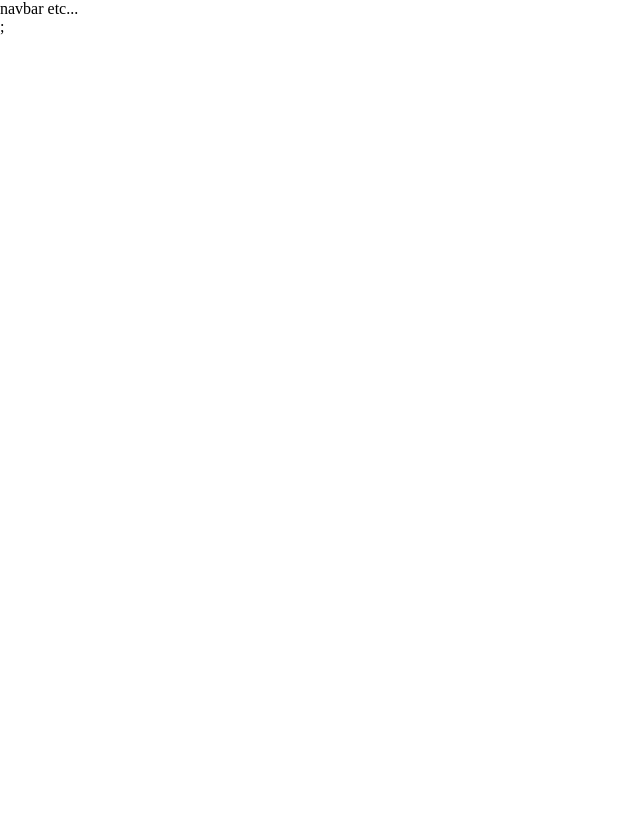
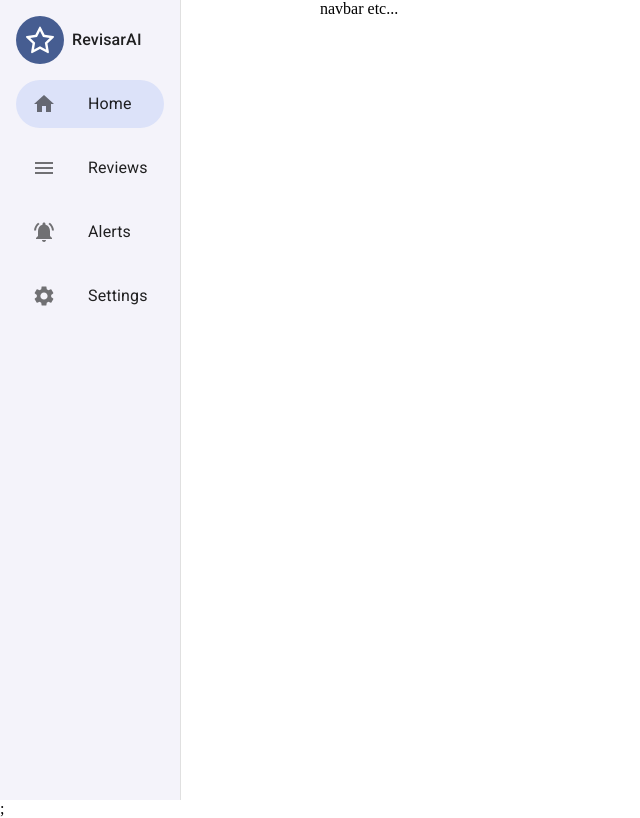
Before and after one commit to RevisarAI/RevisarAI, a React (Vite) app in the folder frontend/: page / in a window 1280 px wide. Shown: the whole page, without its empty margins (0-640 px from the left). Built offline with nearby package versions, Linux system fonts and the light colour scheme; no server answers; sample sign-in values are in the browser's storage.

Commit message:
Create navbar and round the edges

```diff
--- /dev/null
+++ b/frontend/src/components/Navbar.tsx
@@ -0,0 +1,64 @@
+import { Drawer, List, ListItem, ListItemText, ListItemButton, ListItemIcon } from '@mui/material';
+import React from 'react';
+import HomeIcon from '@mui/icons-material/Home';
+import MenuIcon from '@mui/icons-material/Menu';
+import NotificationsActiveIcon from '@mui/icons-material/NotificationsActive';
+import SettingsIcon from '@mui/icons-material/Settings';
+
+interface IMenuItem {
+    text: string,
+    icon: React.ReactNode,
+    link: string,
+}
+
+const navbarItems: Array<IMenuItem> = [{text: 'Home', icon: <HomeIcon/>, link: ''},
+                                       {text: 'Reviews', icon: <MenuIcon/>, link: ''},
+                                       {text: 'Alerts', icon: <NotificationsActiveIcon/>, link: ''},
+                                       {text: 'Settings', icon: <SettingsIcon/>, link: ''}];
+
+const Navbar: React.FC = () => {
+    const [selectedIndex, setSelectedIndex] = React.useState(0);
+
+    const handleListItemClick = (
+        event: React.MouseEvent<HTMLDivElement, MouseEvent>,
+        index: number) => {
+        setSelectedIndex(index);
+      };
+
+    return (<>
+    <Drawer
+        variant="permanent"
+        anchor="left">
+        <List sx={{ backgroundColor: '#F4F3FA', height: '100%'}}>
+            <ListItem>
+            <ListItemIcon>
+                <svg width="48" height="48" viewBox="0 0 48 48" fill="none" xmlns="http://www.w3.org/2000/svg">
+                    <circle cx="24" cy="24" r="24" fill="#465D91"/>
+                    <path d="M24.0006 14.9945L27.0003 21.0515L33.6953 22.0224L28.8467 26.7448L29.9939 33.4079L24.0006 30.26L18.0061 33.4079L19.1545 26.7424L14.2962 22.0248L21.0021 21.0515L24.0006 14.9945ZM24.0006 10.5C23.6134 10.5 23.3281 10.8709 23.1763 11.1897L19.3912 18.8345L10.942 20.0612C10.522 20.1279 10 20.3303 10 20.8333C10 21.1364 10.2173 21.4212 10.42 21.6406L16.5457 27.5885L15.0986 35.9897C15.0841 36.1085 15.0671 36.2103 15.0671 36.3279C15.0659 36.763 15.2832 37.1667 15.7724 37.1667C16.0079 37.1667 16.2264 37.0842 16.4449 36.9655L24.0006 32.9994L31.5575 36.9655C31.759 37.0842 31.9933 37.1667 32.2288 37.1667C32.7156 37.1667 32.9184 36.763 32.9184 36.3291C32.9184 36.2103 32.9184 36.1085 32.9026 35.9909L31.4555 27.5897L37.5642 21.6418C37.7839 21.4224 38 21.1376 38 20.8345C38 20.3303 37.4598 20.1279 37.0592 20.0624L28.6112 18.8358L24.8237 11.1897C24.6731 10.8709 24.3879 10.5 24.0006 10.5Z" fill="white"/>
+                </svg>
+            </ListItemIcon>
+            <ListItemText primary="RevisarAI" primaryTypographyProps={{ fontWeight: '450'}}/>
+            </ListItem>
+            {navbarItems.map((item, i) => (
+                <ListItem key={item.text}>
+                    <ListItemButton
+                     selected={selectedIndex === i}
+                     onClick={(e) => handleListItemClick(e, i)}
+                     sx={{borderRadius: '10vh',
+                          "&.Mui-selected": {
+                          backgroundColor: "#DCE2F9"
+                        }}}>
+                    <ListItemIcon>
+                        {item.icon}
+                    </ListItemIcon>
+                    <ListItemText primary={item.text} />
+                    </ListItemButton>
+                </ListItem>
+            ))}
+        </List>
+        </Drawer>
+    </>
+    );
+};
+
+export default Navbar;
--- a/frontend/src/routes/_authenticated.tsx
+++ b/frontend/src/routes/_authenticated.tsx
@@ -1,7 +1,18 @@
 import { createFileRoute, redirect } from '@tanstack/react-router';
+import { Grid } from '@mui/material';
+import Navbar from '@/components/Navbar';
 
 const SiteLayout: React.FC = () => {
-  return <div>navbar etc...</div>;
+  return (
+    <Grid container>
+      <Grid item md={3} height="100vh">
+        <Navbar/>
+        </Grid>
+        <Grid>
+        <div>navbar etc...</div>
+        </Grid>
+    </Grid>
+  );
 };
 
 export const Route = createFileRoute('/_authenticated')({
```
